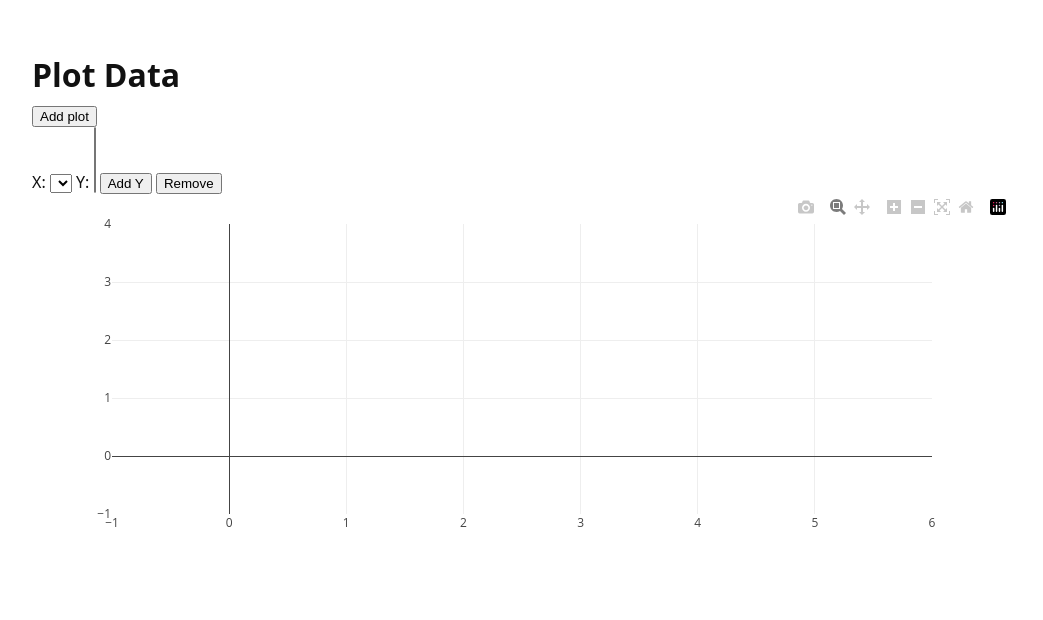
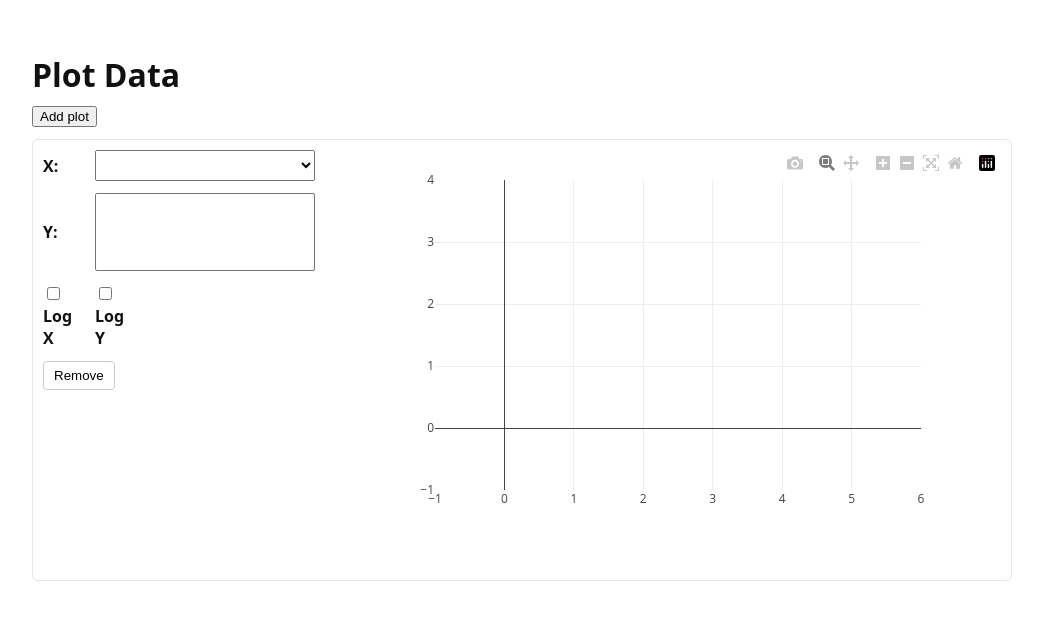
Before and after one commit to Tristan-O/FET-measurement-GUI, a Flask app: page /plot in a window 1280 px wide. Shown: the top 620 px of the page, without its empty margins (118-1161 px from the left). Run offline with Flask 2, Linux system fonts and the light colour scheme; data that the repository does not hold is empty; some libraries are stand-ins or nearby versions.

Commit message:
The plotting page is much prettier and supports log scaling now.

```diff
--- a/main.py
+++ b/main.py
@@ -3,6 +3,7 @@ import os
 import threading
 import io
 import csv
+import math
 from datetime import datetime
 import json
 from flask import Flask, render_template, jsonify, request
@@ -151,7 +152,50 @@ def parse_csv_text(text):
             except Exception:
                 columns[h].append(None)
 
-    return {"headers": headers, "columns": columns, "rows_count": len(rows)}
+    # Detect if there is an index-like column (integer sequence with step 1)
+    nrows = len(rows)
+    def is_index_column(col):
+        if not col or len(col) != nrows:
+            return False
+        # must have no missing values
+        for v in col:
+            if v is None:
+                return False
+            if not isinstance(v, (int, float)):
+                return False
+            if math.isnan(v):
+                return False
+        # all integer valued
+        ints = [int(round(x)) for x in col]
+        for a, b in zip(col, ints):
+            if not math.isclose(a, b):
+                return False
+        # check step 1 progression
+        if nrows <= 1:
+            return True
+        diffs = [ints[i+1] - ints[i] for i in range(len(ints)-1)]
+        if all(d == 1 for d in diffs) and (ints[0] in (0, 1)):
+            return True
+        return False
+
+    found_index = False
+    for h in headers:
+        if is_index_column(columns.get(h, [])):
+            found_index = True
+            break
+
+    if not found_index:
+        # create an index column starting at 0
+        idx_name = 'index'
+        # avoid name collision
+        i = 0
+        while idx_name in columns:
+            i += 1
+            idx_name = f'index{i}'
+        columns = {idx_name: [float(i) for i in range(nrows)], **columns}
+        headers = [idx_name] + headers
+
+    return {"headers": headers, "columns": columns, "rows_count": nrows}
 
 
 @app.route("/api/upload", methods=["POST"])
--- a/static/plot.js
+++ b/static/plot.js
@@ -49,13 +49,28 @@ function addPlot() {
   const container = document.createElement('div');
   container.className = 'plot-block';
   container.innerHTML = `
-    <div class="plot-controls">
-      X: <span class="xsel"></span>
-      Y: <span class="ysel"></span>
-      <button class="add-y">Add Y</button>
-      <button class="remove-plot">Remove</button>
+    <div class="plot-left">
+      <div class="plot-controls">
+        <div class="control-row">
+          <label>X:</label>
+          <span class="xsel"></span>
+        </div>
+        <div class="control-row">
+          <label>Y:</label>
+          <span class="ysel"></span>
+        </div>
+        <div class="control-row">
+          <label><input type="checkbox" class="xlog" /> Log X</label>
+          <label><input type="checkbox" class="ylog" /> Log Y</label>
+        </div>
+        <div class="control-row">
+          <button class="remove-plot">Remove</button>
+        </div>
+      </div>
     </div>
-    <div id="${id}" class="plot-area" style="height:400px;"></div>
+    <div class="plot-right">
+      <div id="${id}" class="plot-area"></div>
+    </div>
   `;
   document.getElementById('plots').appendChild(container);
 
@@ -76,37 +91,29 @@ function addPlot() {
       const xarr = xset ? xset.array : yset.array.map((_,i)=>i);
       traces.push({ x: xarr, y: yset.array, name: `${yset.filename}:${yset.name}` });
     });
-    Plotly.newPlot(id, traces, {margin:{t:30}});
+    const xlog = container.querySelector('.xlog').checked;
+    const ylog = container.querySelector('.ylog').checked;
+    const layout = { margin:{t:30}, xaxis:{type: xlog ? 'log' : 'linear'}, yaxis:{type: ylog ? 'log' : 'linear'} };
+    Plotly.newPlot(id, traces, layout);
   }
 
   xsel.addEventListener('change', updatePlot);
   ysel.addEventListener('change', updatePlot);
-
-  container.querySelector('.add-y').addEventListener('click', ()=>{
-    // show a popup selector for a single y
-    const sel = makeSelect(buildOptions(), false);
-    const dialog = document.createElement('div');
-    dialog.className = 'tmp-dialog';
-    const btn = document.createElement('button'); btn.textContent='Add';
-    const cancel = document.createElement('button'); cancel.textContent='Cancel';
-    dialog.appendChild(sel); dialog.appendChild(btn); dialog.appendChild(cancel);
-    document.body.appendChild(dialog);
-    btn.addEventListener('click', ()=>{
-      const key = sel.value;
-      const opt = document.createElement('option');
-      opt.value = key; opt.textContent = sel.selectedOptions[0].textContent; opt.selected = true;
-      ysel.appendChild(opt);
-      dialog.remove();
-      updatePlot();
-    });
-    cancel.addEventListener('click', ()=>{ dialog.remove(); });
-  });
+  const xlog = container.querySelector('.xlog');
+  const ylog = container.querySelector('.ylog');
+  if (xlog) xlog.addEventListener('change', updatePlot);
+  if (ylog) ylog.addEventListener('change', updatePlot);
+  // (Add Y removed - multi-select already available)
 
   container.querySelector('.remove-plot').addEventListener('click', ()=>{
     container.remove();
   });
 
-  // initial plot
+  // initial plot: set sensible defaults
+  if (opts.length > 0) {
+    xsel.value = opts[0].key;
+    if (ysel.options.length > 0) ysel.options[0].selected = true;
+  }
   updatePlot();
 }
 
--- a/static/style.css
+++ b/static/style.css
@@ -36,3 +36,23 @@ th {
 #upload-result {
     margin-top: 8px
 }
+
+/* Plot page styles */
+.plot-block {
+    border: 1px solid #e6e6e6;
+    padding: 10px;
+    margin: 12px 0;
+    border-radius: 6px;
+    display: flex;
+    flex-direction: row;
+    gap: 12px;
+}
+.plot-left { width: 300px; display:flex; align-items:flex-start }
+.plot-right { flex: 1; display:flex; }
+.plot-controls { display:flex; flex-direction:column; gap:12px; width:100% }
+.control-row { display:flex; gap:8px; align-items:center }
+.plot-controls label { font-weight:600; margin-right:8px; width:36px }
+.plot-controls select { min-width:220px; padding:6px }
+.plot-controls button { padding:6px 10px; border-radius:4px; border:1px solid #ccc; background:#fff; cursor:pointer }
+.plot-area { flex:1; height:420px; }
+.tmp-dialog { position:fixed; left:50%; top:50%; transform:translate(-50%,-50%); background:#fff; padding:12px; border:1px solid #ddd; box-shadow:0 6px 18px rgba(0,0,0,0.08) }
```
